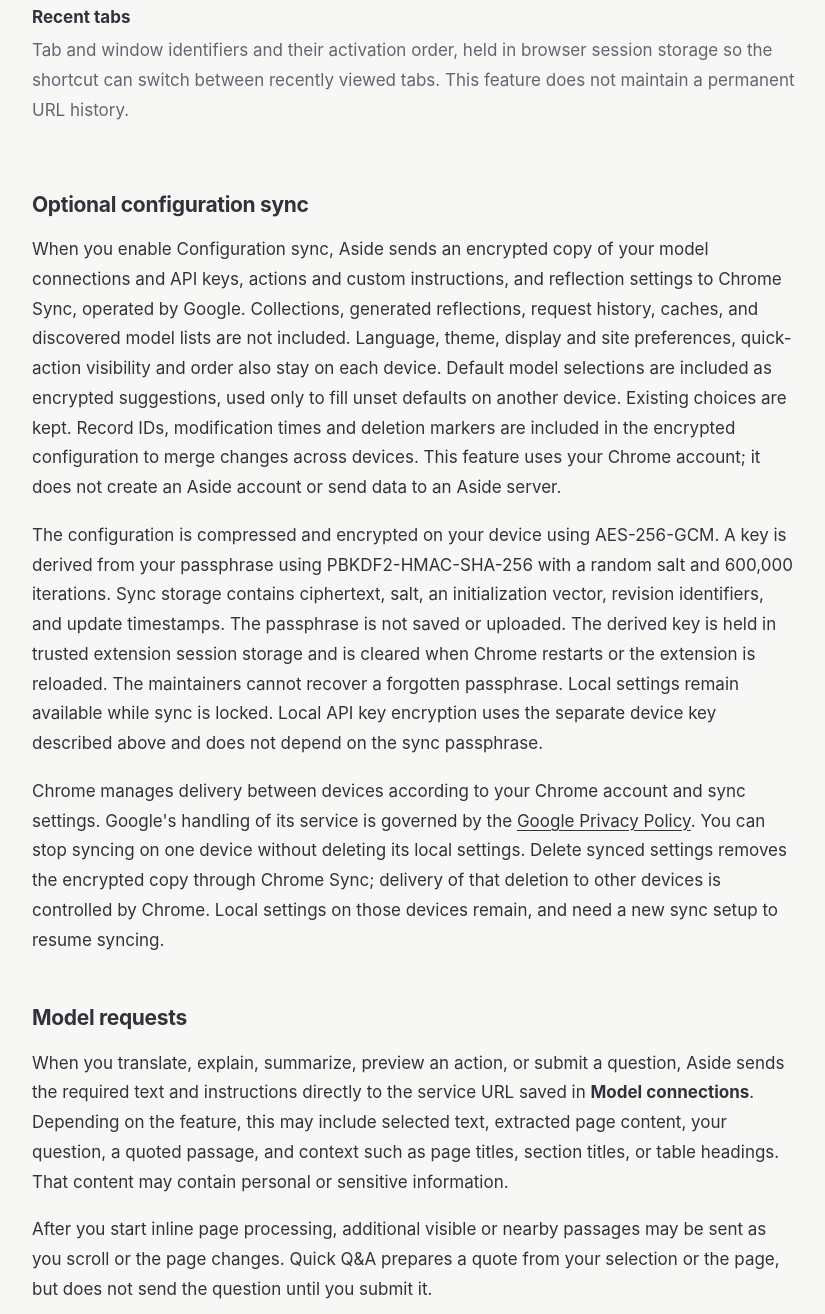
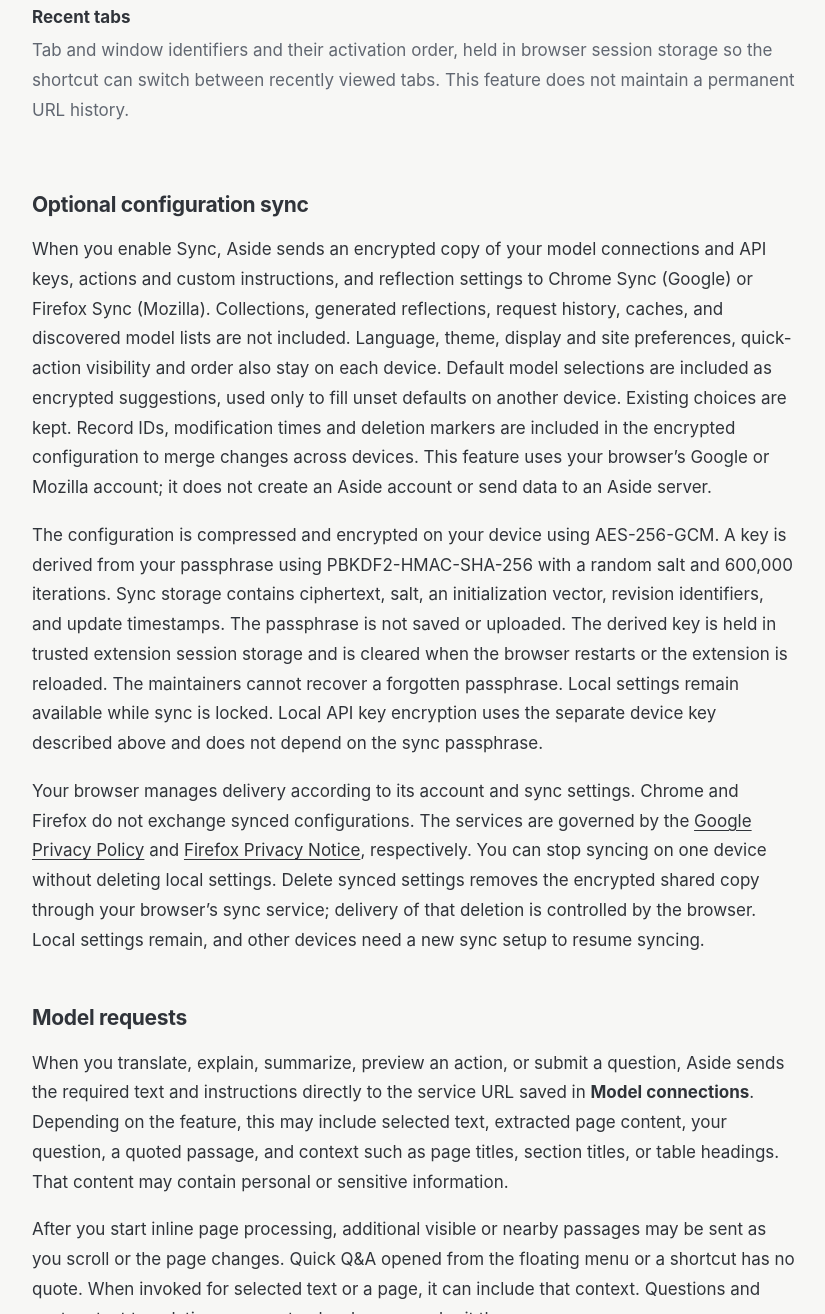
Before and after one commit to worldtheater/aside, a browser extension: page docs/privacy.html in a window 1280 px wide. Shown: the part 1486-2800 px from the top of the page, without its empty margins (356-1181 px from the left). Drawn offline with Linux system fonts and the light colour scheme.

Commit message:
docs: update privacy policy for Firefox support

```diff
--- a/docs/privacy.html
+++ b/docs/privacy.html
@@ -45,7 +45,7 @@
       <div class="policy-heading">
         <h1>Privacy Policy</h1>
         <p class="updated">
-          Last updated <time datetime="2026-10-29">October 28, 2026</time>
+          Last updated <time datetime="2026-11-02">November 2, 2026</time>
         </p>
         <p class="lead">
           Your reading stays in your browser until a feature sends content to
@@ -56,7 +56,8 @@
           <a href="https://github.com/worldtheater/aside">worldtheater/aside</a
           >. This policy covers the extension and this policy page. Aside has no
           developer-operated relay, analytics service, or sync server. Optional
-          encrypted configuration sync is provided through Chrome Sync.
+          encrypted configuration sync is provided through Chrome Sync or
+          Firefox Sync, depending on your browser.
         </p>
       </div>
       <div class="policy-layout">
@@ -142,10 +143,10 @@
           <section aria-labelledby="configuration-sync">
             <h2 id="configuration-sync">Optional configuration sync</h2>
             <p>
-              When you enable Configuration sync, Aside sends an encrypted copy
-              of your model connections and API keys, actions and custom
-              instructions, and reflection settings to Chrome Sync, operated by
-              Google. Collections, generated reflections, request history,
+              When you enable Sync, Aside sends an encrypted copy of your model
+              connections and API keys, actions and custom instructions, and
+              reflection settings to Chrome Sync (Google) or Firefox Sync
+              (Mozilla). Collections, generated reflections, request history,
               caches, and discovered model lists are not included. Language,
               theme, display and site preferences, quick-action visibility and
               order also stay on each device. Default model selections are
@@ -153,8 +154,8 @@
               defaults on another device. Existing choices are kept. Record IDs,
               modification times and deletion markers are included in the
               encrypted configuration to merge changes across devices. This
-              feature uses your Chrome account; it does not create an Aside
-              account or send data to an Aside server.
+              feature uses your browser’s Google or Mozilla account; it does not
+              create an Aside account or send data to an Aside server.
             </p>
             <p>
               The configuration is compressed and encrypted on your device using
@@ -163,23 +164,28 @@
               Sync storage contains ciphertext, salt, an initialization vector,
               revision identifiers, and update timestamps. The passphrase is not
               saved or uploaded. The derived key is held in trusted extension
-              session storage and is cleared when Chrome restarts or the
+              session storage and is cleared when the browser restarts or the
               extension is reloaded. The maintainers cannot recover a forgotten
               passphrase. Local settings remain available while sync is locked.
               Local API key encryption uses the separate device key described
               above and does not depend on the sync passphrase.
             </p>
             <p>
-              Chrome manages delivery between devices according to your Chrome
-              account and sync settings. Google's handling of its service is
-              governed by the
+              Your browser manages delivery according to its account and sync
+              settings. Chrome and Firefox do not exchange synced
+              configurations. The services are governed by the
               <a href="https://policies.google.com/privacy"
                 >Google Privacy Policy</a
-              >. You can stop syncing on one device without deleting its local
-              settings. Delete synced settings removes the encrypted copy
-              through Chrome Sync; delivery of that deletion to other devices is
-              controlled by Chrome. Local settings on those devices remain, and
-              need a new sync setup to resume syncing.
+              >
+              and
+              <a href="https://www.mozilla.org/privacy/firefox/"
+                >Firefox Privacy Notice</a
+              >, respectively. You can stop syncing on one device without
+              deleting local settings. Delete synced settings removes the
+              encrypted shared copy through your browser’s sync service;
+              delivery of that deletion is controlled by the browser. Local
+              settings remain, and other devices need a new sync setup to resume
+              syncing.
             </p>
           </section>
           <section aria-labelledby="model-requests">
@@ -197,8 +203,10 @@
             <p>
               After you start inline page processing, additional visible or
               nearby passages may be sent as you scroll or the page changes.
-              Quick Q&amp;A prepares a quote from your selection or the page,
-              but does not send the question until you submit it.
+              Quick Q&amp;A opened from the floating menu or a shortcut has no
+              quote. When invoked for selected text or a page, it can include
+              that context. Questions and custom text translations are sent only
+              when you submit them.
             </p>
             <p>
               <strong>Today's thought can run automatically:</strong> with a
@@ -231,8 +239,9 @@
               Dark Reader engine locally. It may retrieve stylesheets or images
               referenced by the page from their original hosts, which receive
               normal network metadata. Dark mode does not send page content to a
-              model. Site icons are requested through Chrome's favicon
-              interface.
+              model. Chrome uses its favicon interface for site icons; Firefox
+              uses the current tab’s browser-provided icon and a local icon for
+              saved pages.
             </p>
             <p>
               <strong>This page and support.</strong> This static page is hosted
@@ -261,9 +270,9 @@
             <ul>
               <li>Delete saved passages from <strong>Collection</strong>.</li>
               <li>
-                Use <strong>Configuration sync</strong> to stop this device's
-                synchronization or delete the encrypted synced copy. Local
-                configuration is preserved.
+                Use <strong>Sync</strong> to stop this device's synchronization
+                or delete the encrypted synced copy. Local configuration is
+                preserved.
               </li>
               <li>
                 Clear request history from <strong>Usage</strong> to remove both
@@ -282,8 +291,8 @@
                 saved text or history.
               </li>
               <li>
-                Stop page processing, restrict site access in Chrome, or disable
-                the extension to stop the corresponding page features.
+                Stop page processing, restrict site access in your browser, or
+                disable the extension to stop the corresponding page features.
                 Uninstalling removes the extension's local data.
               </li>
             </ul>
@@ -308,7 +317,7 @@
             <p>
               Aside uses page access for reading tools and appearance changes,
               extension storage for local settings, data, and optional encrypted
-              Chrome Sync, and service-specific permissions for model requests.
+              browser sync, and service-specific permissions for model requests.
               It does not use these permissions to build advertising profiles.
             </p>
           </section>
```
